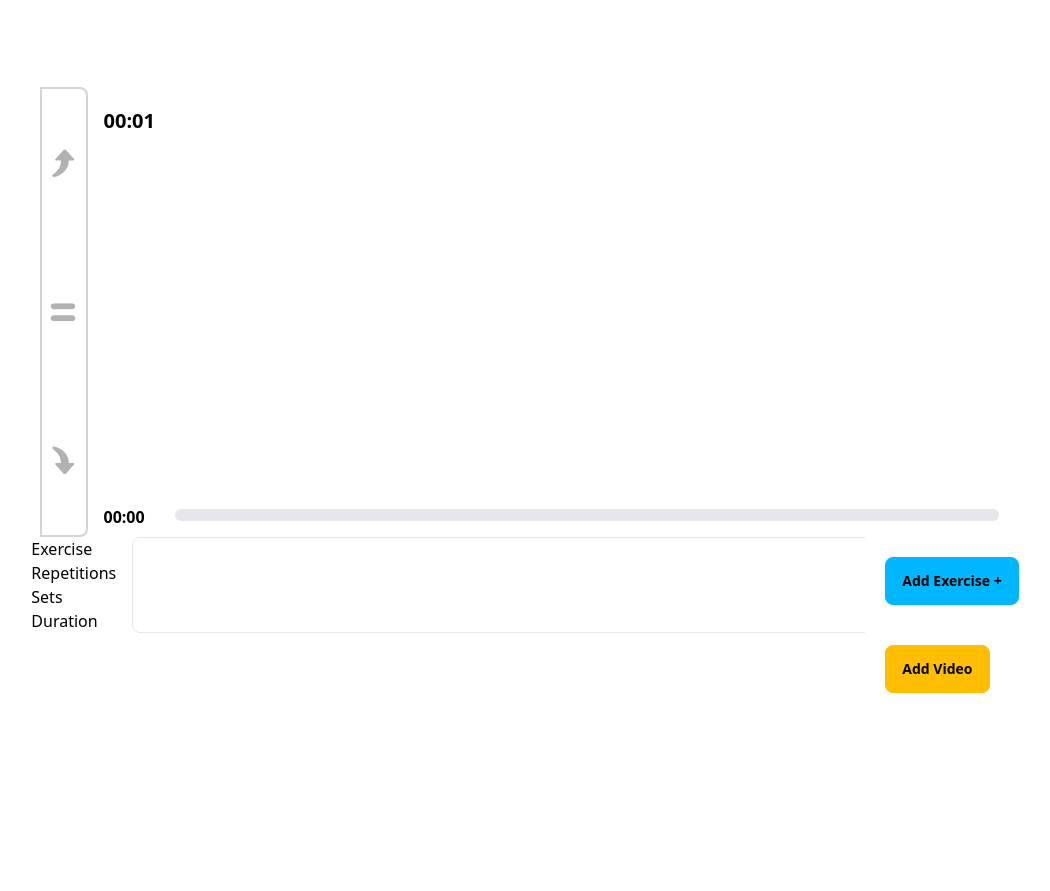
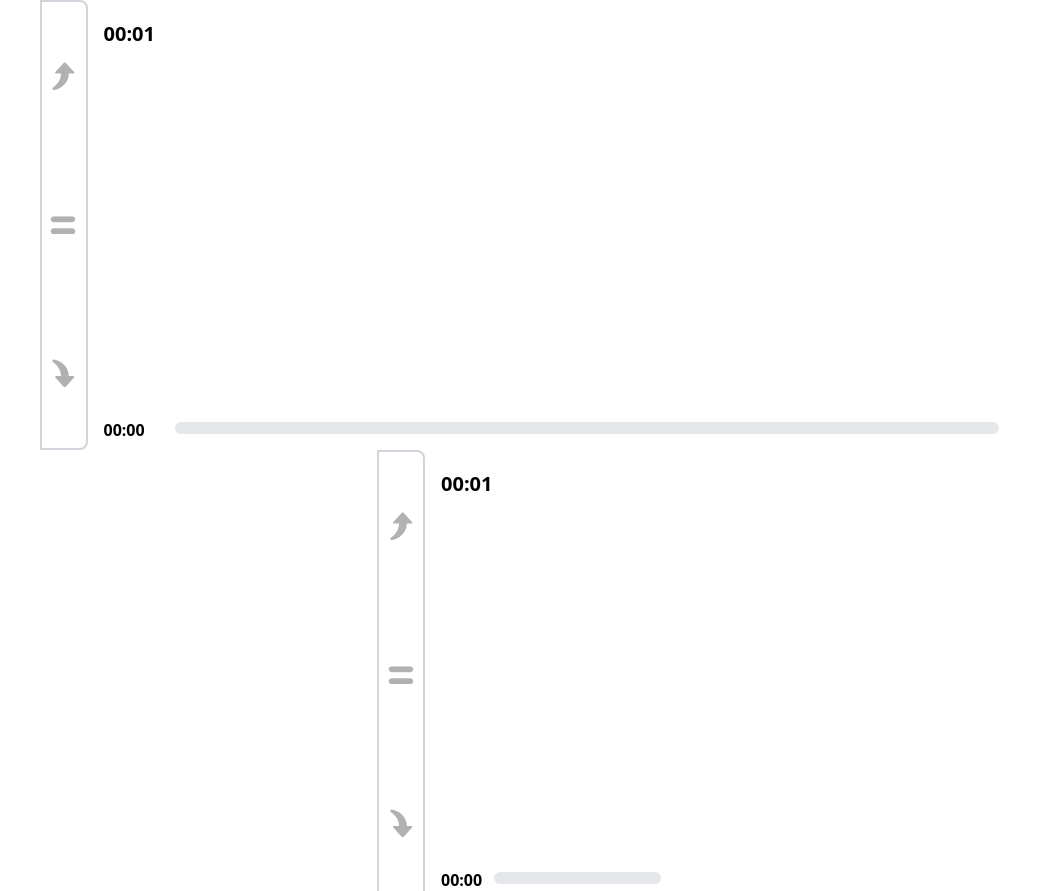
Before and after one commit to screenl/fitext-video-editor, a Next.js app: page / in a window 1280 px wide. Shown: the top 891 px of the page, without its empty margins (113-1163 px from the left). Before the commit the page ends 800 px from the top, so only its background shows below. Built offline with nearby package versions, Linux system fonts and the light colour scheme.

Commit message:
[WIP] Portrait view

```diff
--- a/src/Components/TimeLineGadgets/ResizableBox.tsx
+++ b/src/Components/TimeLineGadgets/ResizableBox.tsx
@@ -36,10 +36,6 @@ const Grid: React.FC<GridProps> = ({ onClick }) => {
 
     const [gifStates, setGifStates] = useState<string[]>(gifFiles);
 
-    useEffect(() => {
-        console.log(gifFiles);
-    }, [gifFiles]);
-
     // TODO: swap on relative position, stylize it better
     return (
         <div className="grid grid-cols-3 gap-4 max-h-[200px] overflow-auto">
@@ -69,7 +65,7 @@ const ResizableBox: React.FC<ResizableBoxProps> = ({ defaultSize, className, rep
     return (
         <ResizablePanel
         defaultSize={defaultSize} className={className} onResize={(size,prev_size=defaultSize)=>{
-          console.log(size,prev_size);
+          // console.log(size,prev_size);
           setSize(size);
           //setSize(size*prev_size/100);
         }}>
@@ -86,9 +82,10 @@ const ResizableBox: React.FC<ResizableBoxProps> = ({ defaultSize, className, rep
                     </PopoverTrigger>
                     <PopoverContent className="w-80">
                         <Grid onClick={(gif) => {
-                            onExerciseChange(gif.default.src.split('/').pop().split('.').shift());
-                            setExercise(<img src={gif.default.src} className={"max-h-20"} />);
-                            console.log(exercise);
+                            const exerciseName = gif.default.src.split('/').pop().split('.').shift();
+                            onExerciseChange(exerciseName);
+                            setExercise(<div><p>exerciseName</p><img src={gif.default.src} className={"max-h-20"} /></div>);
+                            // console.log(exercise);
                         }} />
                     </PopoverContent>
                 </Popover>
--- a/src/Components/TimeLineGadgets/ResizableBoxes.tsx
+++ b/src/Components/TimeLineGadgets/ResizableBoxes.tsx
@@ -49,12 +49,11 @@ const Boxes: React.FC<BoxesProps> = ({exercises, setExercisesState, width, setWi
         // Update width and scrollLeft
         setWidth(adjustedWidth);
         container.scrollLeft = newScrollLeft;
-        console.log(exercises);
     };
 
     function sizeSetter(index: number){
         return ((s: number)=>{
-            console.log(index,exercises,s);
+            // console.log(index,exercises,s);
             exercises[index].size = s;
         });
     };
--- a/src/app/page.tsx
+++ b/src/app/page.tsx
@@ -6,6 +6,25 @@ import { useState } from "react";
 import TimeLine from "~/Components/TimeLine";
 import VideoUploadButton from "~/Components/VideoUploadButton";
 import AddExcersiseButton from "~/Components/AddExcersiseButton";
+
+interface MobilePreviewProps {
+  videoUrl: string | null,
+  setvs: (value: (((prevState: { workout_desc: string; progress: number; playing: boolean; time: number }) => {
+    workout_desc: string;
+    progress: number;
+    playing: boolean;
+    time: number
+  }) | { workout_desc: string; progress: number; playing: boolean; time: number })) => void,
+  vs: { workout_desc: string; progress: number; playing: boolean; time: number }
+}
+
+const MobilePreview: React.FC<MobilePreviewProps> = ({videoUrl, setvs, vs}) => {
+  return (
+      <div className="aspect-video h-[450px] w-[300px]">
+        {player(vs, setvs, videoUrl)}
+      </div>
+  );
+};
 
 export default function HomePage() {
   const [vs, setvs] = useState({
@@ -25,7 +44,8 @@ export default function HomePage() {
   const [width, setWidth] = useState(200);
 
   return (
-    <main className="flex min-h-screen flex-col items-center justify-center text-white">
+    // <main className="flex min-h-screen flex-col items-center justify-center text-white">
+    <main className="flex min-h-screen flex-col items-center justify-center">
       <div className="container flex flex-col items-center justify-center px-4">
         {/*<h1 className="text-5xl font-extrabold tracking-tight text-white sm:text-[5rem]">*/}
         {/*  Create <span className="text-[hsl(280,100%,70%)]">T3</span> App*/}
@@ -33,12 +53,16 @@ export default function HomePage() {
         <div className="aspect-video h-[450px] w-[975px]">
           {player(vs, setvs, videoUrl)}
         </div>
+        <MobilePreview vs={vs} setvs={setvs} videoUrl={videoUrl} />
+        {/*<div className="aspect-video h-[450px] w-[975px]">*/}
+        {/*  {player(vs, setvs, videoUrl)}*/}
+        {/*</div>*/}
+
         <div className="flex flex-row ">
           <div className="w-[850px]">
               <TimeLine exercises={exercises} setExercisesState={setExercisesState} width={width} setWidth={setWidth}/>
           </div>
 
-          {/* The div for the buttons on the right */}
           <div className="flex flex-col overflow-hidden bg-white">
               <AddExcersiseButton addExercise={addExercise}/>
               <VideoUploadButton onVideoUpload={setVideoUrl}/>
```
